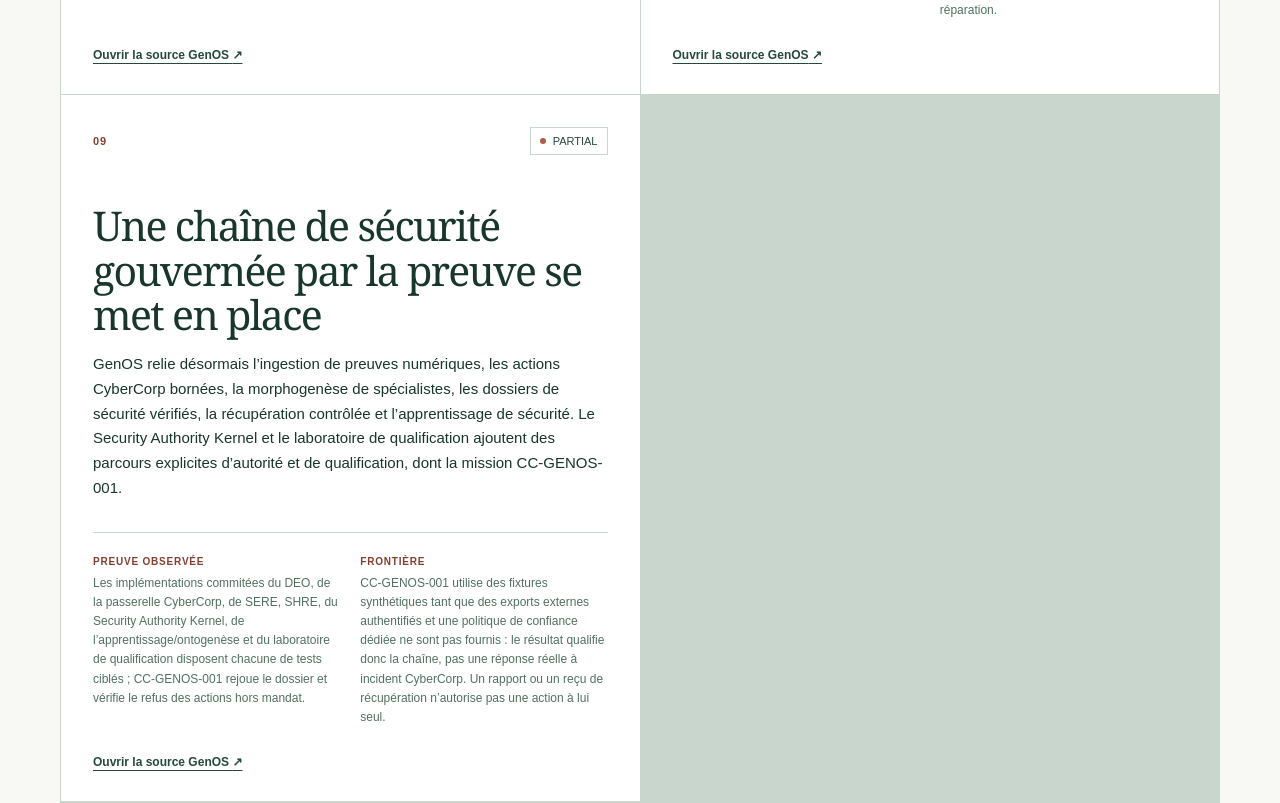
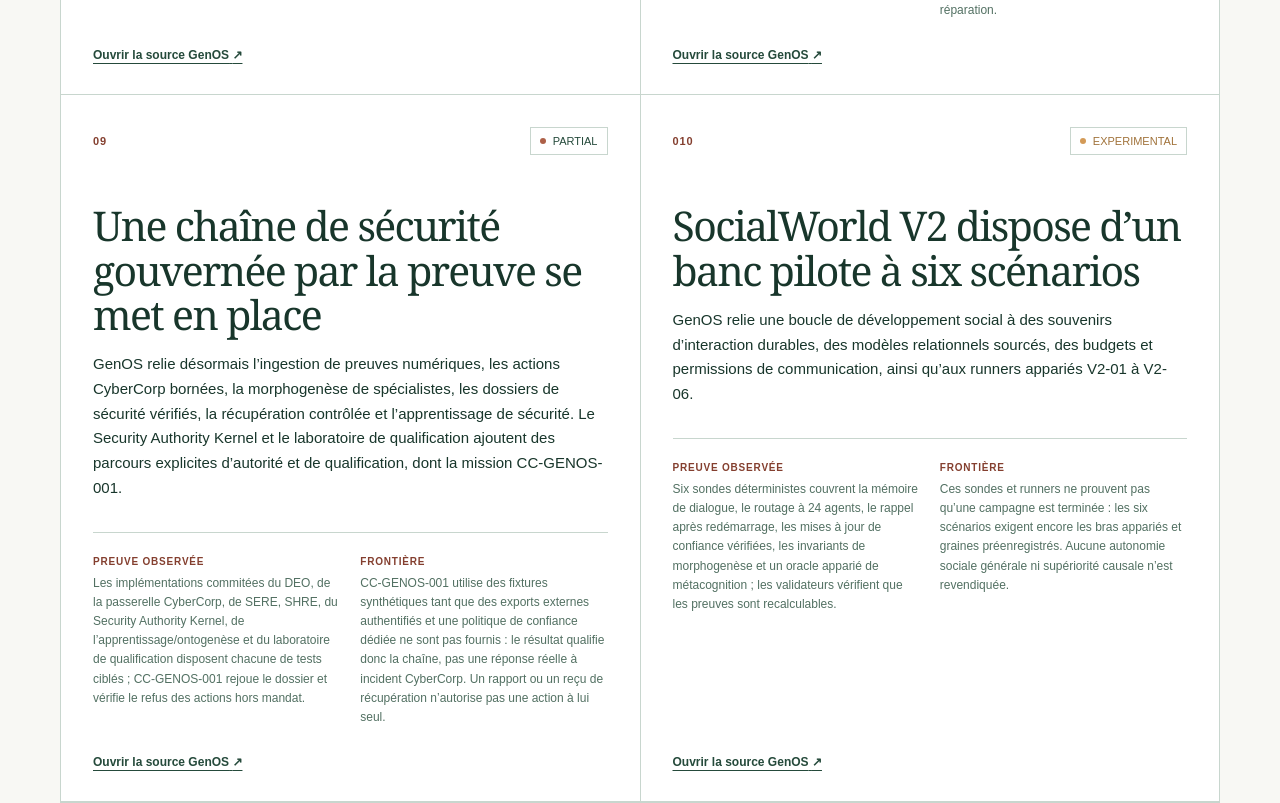
Before and after one commit to PISSARAW/GenOSWork, a Next.js app: page /fr/updates in a window 1280 px wide. Shown: the part 2900-3703 px from the top of the page. Built offline with nearby package versions, Linux system fonts and the light colour scheme; no server answers.

Commit message:
docs: add SocialWorld V2 pilot evolution

```diff
--- a/components/product-evolutions.ts
+++ b/components/product-evolutions.ts
@@ -188,4 +188,23 @@ export const productEvolutions: ProductEvolution[] = [
     },
     sourcePath: "docs/adr/0729-mission-cc-genos-001.md",
   },
+  {
+    id: "socialworld-v2-pilot",
+    status: "experimental",
+    date: "2026-10-24",
+    title: { en: "SocialWorld V2 now has a six-scenario pilot harness", fr: "SocialWorld V2 dispose d’un banc pilote à six scénarios" },
+    summary: {
+      en: "GenOS connects a social-development loop with durable interaction memories, sourced relationship models, communication budgets and permissions, and paired campaign runners for V2-01 through V2-06.",
+      fr: "GenOS relie une boucle de développement social à des souvenirs d’interaction durables, des modèles relationnels sourcés, des budgets et permissions de communication, ainsi qu’aux runners appariés V2-01 à V2-06.",
+    },
+    evidence: {
+      en: "The six deterministic probes cover bounded dialogue memory, 24-agent routing, restart recall, verified trust updates, morphogenesis invariants and a paired metacognition oracle; report validators check that evidence is recalculable.",
+      fr: "Six sondes déterministes couvrent la mémoire de dialogue, le routage à 24 agents, le rappel après redémarrage, les mises à jour de confiance vérifiées, les invariants de morphogenèse et un oracle apparié de métacognition ; les validateurs vérifient que les preuves sont recalculables.",
+    },
+    limit: {
+      en: "These probes and runners do not establish a completed campaign: the six scenarios still require the preregistered paired arms and seeds. No general social autonomy or causal advantage is claimed.",
+      fr: "Ces sondes et runners ne prouvent pas qu’une campagne est terminée : les six scénarios exigent encore les bras appariés et graines préenregistrés. Aucune autonomie sociale générale ni supériorité causale n’est revendiquée.",
+    },
+    sourcePath: "benchmarks/social-world/campaigns/socialworld-v2/README.md",
+  },
 ];
```
